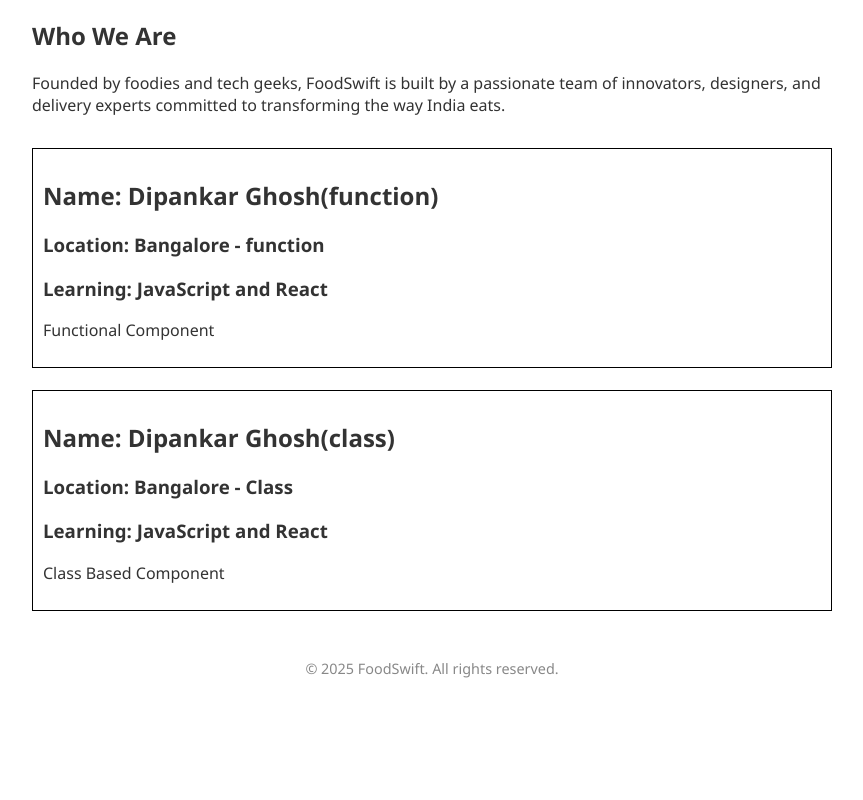
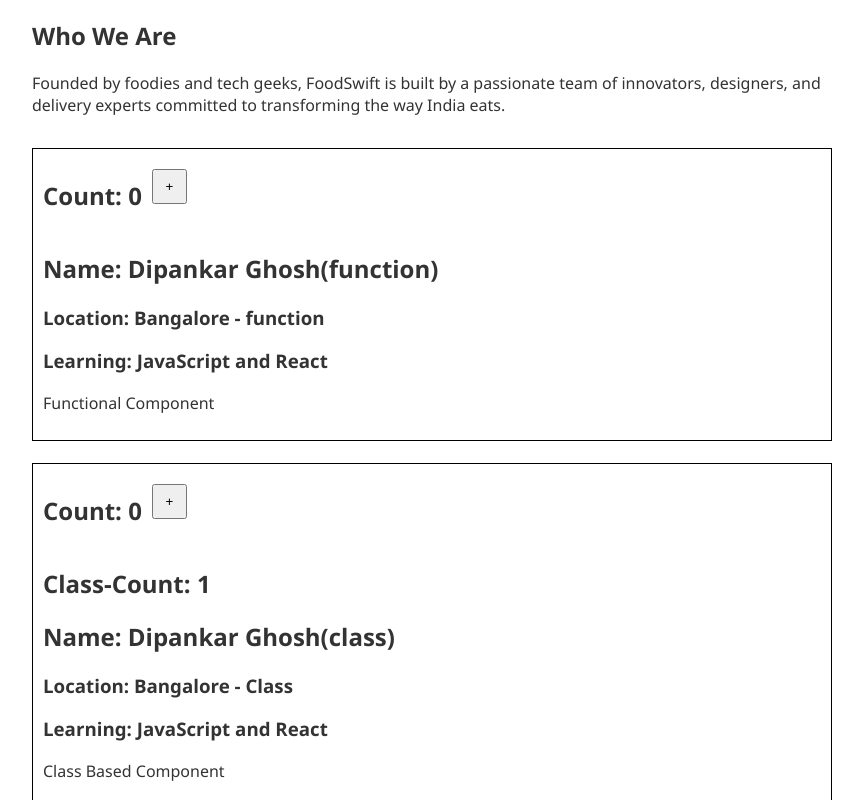
Before and after one commit to dipankar88/namaste-react-2025, a React (Vite) app: page /about in a window 1280 px wide. Shown: the part 678-1478 px from the top of the page, without its empty margins (208-1071 px from the left). Before the commit the page ends 1410 px from the top, so only its background shows below. Built offline with nearby package versions, Linux system fonts and the light colour scheme.

Commit message:
create state variable and update state variable using setState for class component

```diff
--- a/src/components/User.js
+++ b/src/components/User.js
@@ -1,8 +1,15 @@
+import { useState } from 'react';
 import '../styles/User.css';
 
 const User = ({name, location}) => {
+    const [count, setCount] = useState(0);
     return (
         <div className="user-card">
+            <div className='count-fn'>
+                <h1>Count: {count}</h1>
+                <button className='increment' onClick={() => setCount(count + 1)}>+</button>
+            </div>
+
             <h2>Name: {name}</h2>
             <h3>Location: {location}</h3>
             <h3>Learning: JavaScript and React</h3>
--- a/src/components/UserClass.js
+++ b/src/components/UserClass.js
@@ -4,12 +4,26 @@
     constructor(props){
         super(props);
         // this.name = props.name;
+        this.state = {
+            count: 0,
+            count2: 1
+        }
     }
 
     render(){
         const {name, location} = this.props;
+        const {count, count2} = this.state;
         return (
             <div className="user-card">
+                <div className='count-fn'>
+                    <h1>Count: {count}</h1>
+                    <button
+                    className='increment'
+                    onClick={() => this.setState({
+                        count: this.state.count + 1
+                    })}>+</button>
+                </div>
+                <h1>Class-Count: {count2}</h1>
                 <h2>Name: {name}</h2>
                 <h3>Location: {location}</h3>
                 <h3>Learning: JavaScript and React</h3>
--- a/src/styles/User.css
+++ b/src/styles/User.css
@@ -2,3 +2,11 @@
     padding: 10px;
     border: 1px solid black;
 }
+.count-fn {
+    display: flex;
+}
+.increment {
+    margin: 10px;
+    height: 35px;
+    width: 35px;
+}
```
